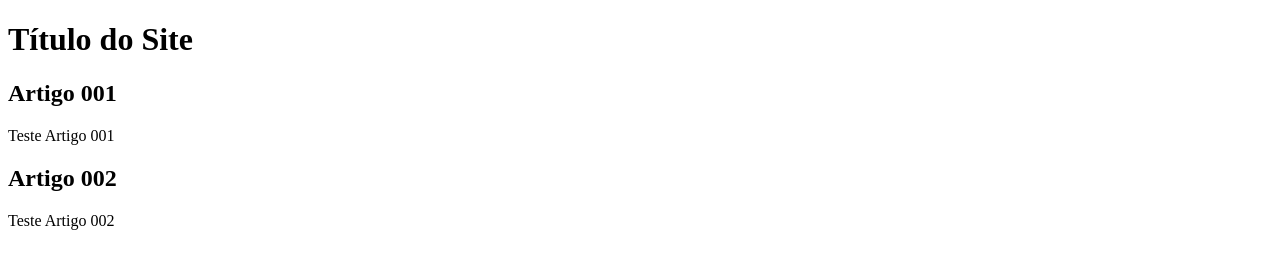
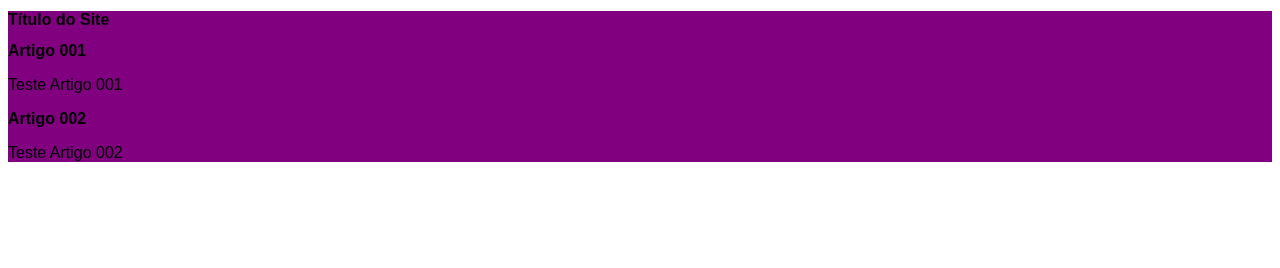
Before and after one commit to LeonardoDev-df/Projeto-x, a plain HTML site: page index.html in a window 1280 px wide. Drawn offline with Linux system fonts and the light colour scheme.

Commit message:
iniciei o design

```diff
--- /dev/null
+++ b/estilos/style.css
@@ -0,0 +1,12 @@
+* {
+    font-family: Arial, Helvetica, sans-serif;
+    font-size: 16px;
+}
+
+body {
+    background-color: rgb(red, green, blue);
+}
+
+main {
+    background-color: purple;
+}
--- a/index.html
+++ b/index.html
@@ -4,6 +4,7 @@
     <meta charset="UTF-8">
     <meta name="viewport" content="width=device-width, initial-scale=1.0">
     <title>Titulo do Site</title>
+    <link rel="stylesheet" href="estilos/style.css"
 </head>
 <body>
     <main>
```
